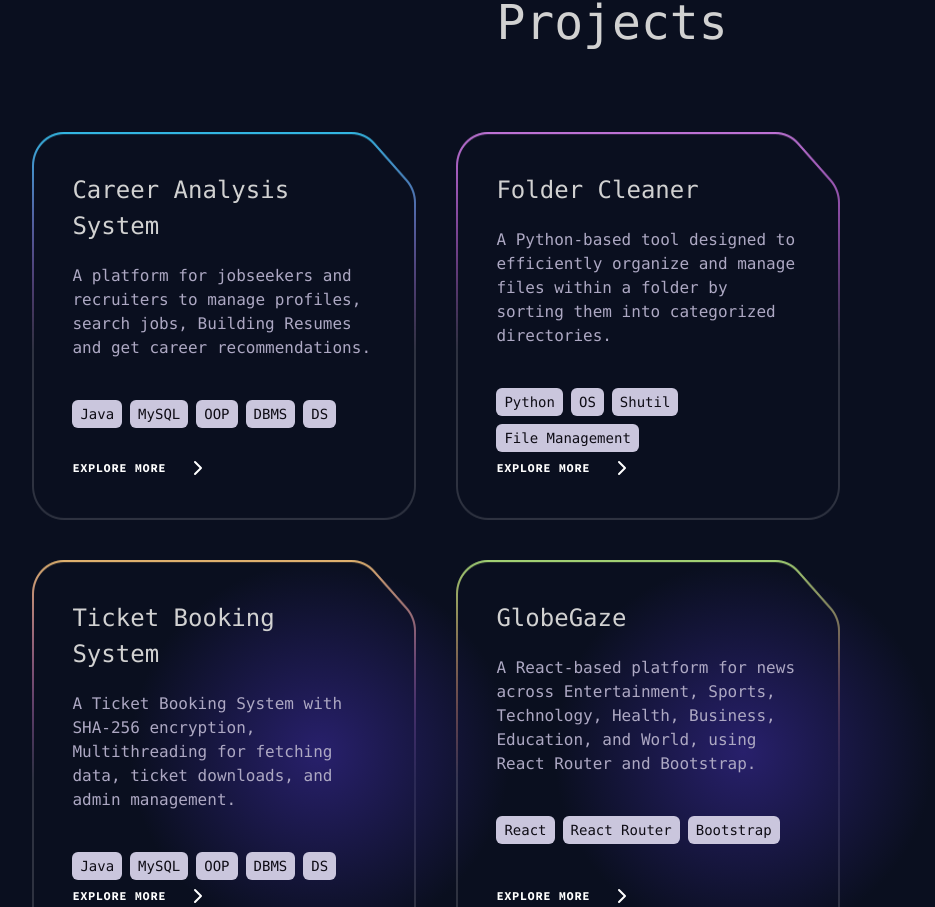
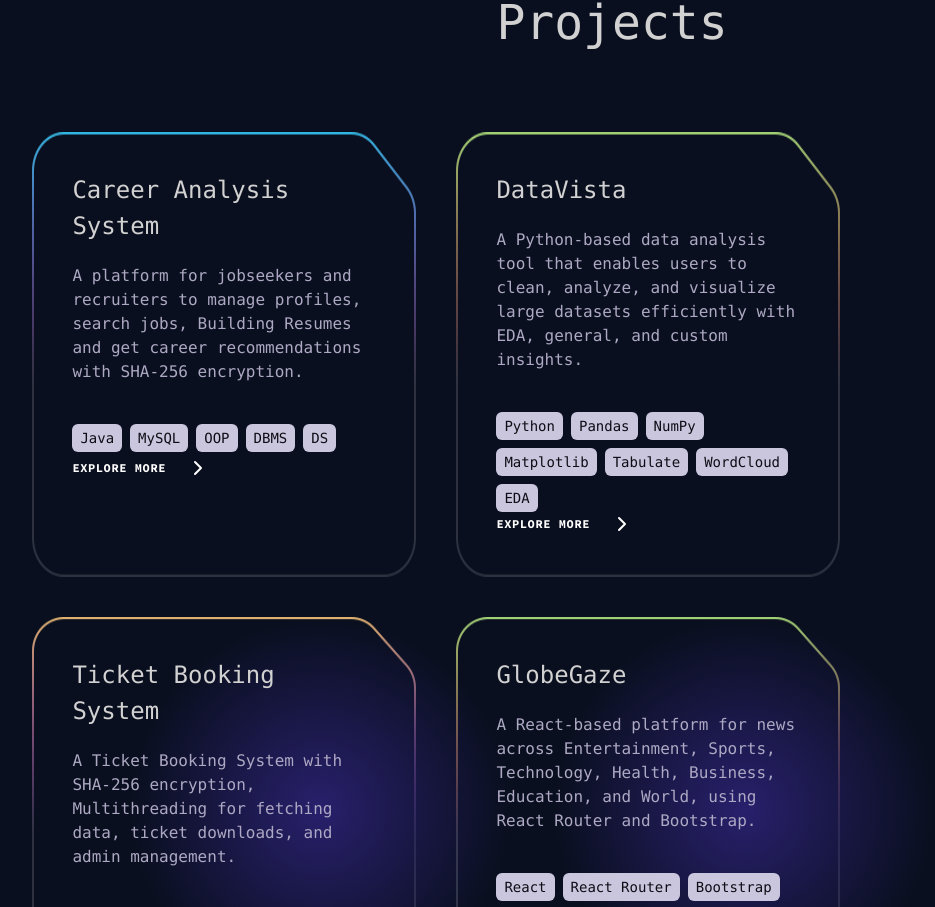
Before and after one commit to shivam8112005/Portfolio, a React (Vite) app: page /experience in a window 1280 px wide. Shown: the part 3819-4726 px from the top of the page, without its empty margins (28-963 px from the left). Built offline with nearby package versions, Linux system fonts and the light colour scheme.

Commit message:
added repo links in projects section

```diff
--- a/src/componenets/Modal.jsx
+++ b/src/componenets/Modal.jsx
@@ -15,6 +15,8 @@ const Modal = ({ repoStats, onClose }) => {
         // Extract repo owner and name from the GitHub link
 
         const urlParts = repoStats.link.split("/");
+        console.log(repoStats.link);
+
         const owner = urlParts[3];
         const repo = urlParts[4];
 
@@ -52,6 +54,7 @@ const Modal = ({ repoStats, onClose }) => {
         <p><strong>🐛 Open Issues:</strong> {repoStats.issues}</p>
         <p><strong>👀 Watchers:</strong> {repoStats.watchers}</p>
         <p><strong>🔤 Language:</strong> {repoStats.language}</p>
+        <p><strong>🔤 Repo Link:</strong> <a href={repoStats.link} target="__blank">Github</a></p>
 
         {/* README Section */}
         <h3 className="text-lg font-semibold mt-6">README.md</h3>
--- a/src/constants/index.js
+++ b/src/constants/index.js
@@ -164,23 +164,23 @@ export const projects = [
   {
     id: "0",
     title: "Career Analysis System",
-    text: "A platform for jobseekers and recruiters to manage profiles, search jobs, Building Resumes and get career recommendations.",
+    text: "A platform for jobseekers and recruiters to manage profiles, search jobs, Building Resumes and get career recommendations with SHA-256 encryption.",
     backgroundUrl: card1Image,
     iconUrl: "./src/assets/icons/career-icon.svg",
     imageUrl: gssoc,
     skills: ["Java", "MySQL", "OOP", "DBMS", "DS"],
     link: "https://github.com/shivam8112005/java_career_analysis_system",
   },
-  {
-    id: "1",
-    title: "Folder Cleaner",
-    text: "A Python-based tool designed to efficiently organize and manage files within a folder by sorting them into categorized directories.",
-    backgroundUrl: card3Image,
-    iconUrl: "./src/assets/icons/folder-icon.svg",
-    imageUrl: "./src/assets/images/folder-cleaner.jpg",
-    skills: ["Python","OS","Shutil", "File Management"],
-    link: "https://github.com/shivam8112005/Folder-Cleaner",
-  },
+  {id: "2",
+  title: "DataVista",
+  text: "A Python-based data analysis tool that enables users to clean, analyze, and visualize large datasets efficiently with EDA, general, and custom insights.",
+  backgroundUrl: card4Image,
+  iconUrl: "./src/assets/icons/datavista-icon.svg",
+  imageUrl: "./src/assets/images/datavista.jpg",
+  skills: ["Python", "Pandas", "NumPy", "Matplotlib", "Tabulate", "WordCloud", "EDA"],
+  link: "https://github.com/shivam8112005/Data-Analysis"
+  ,}
+   ,
   {
     id: "2",
     title: "Ticket Booking System",
```
